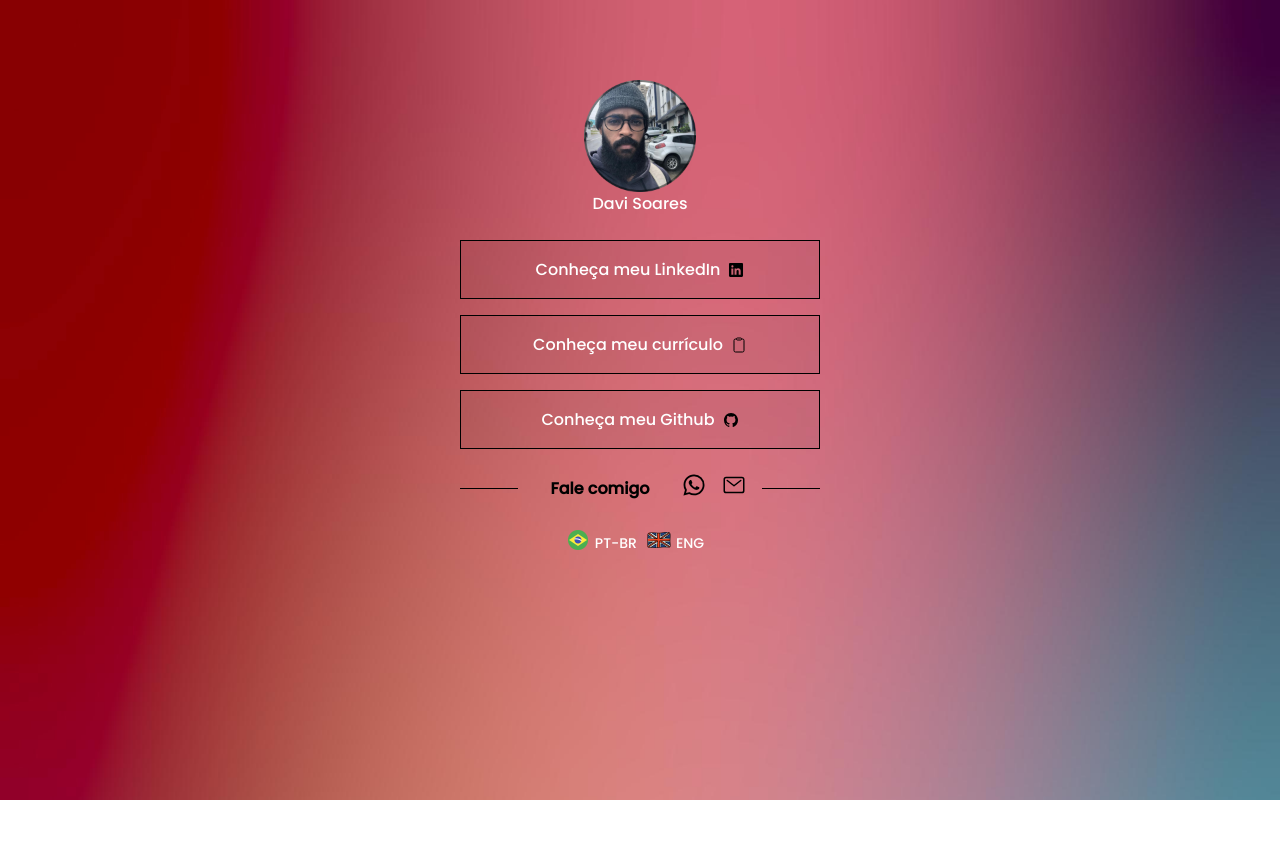
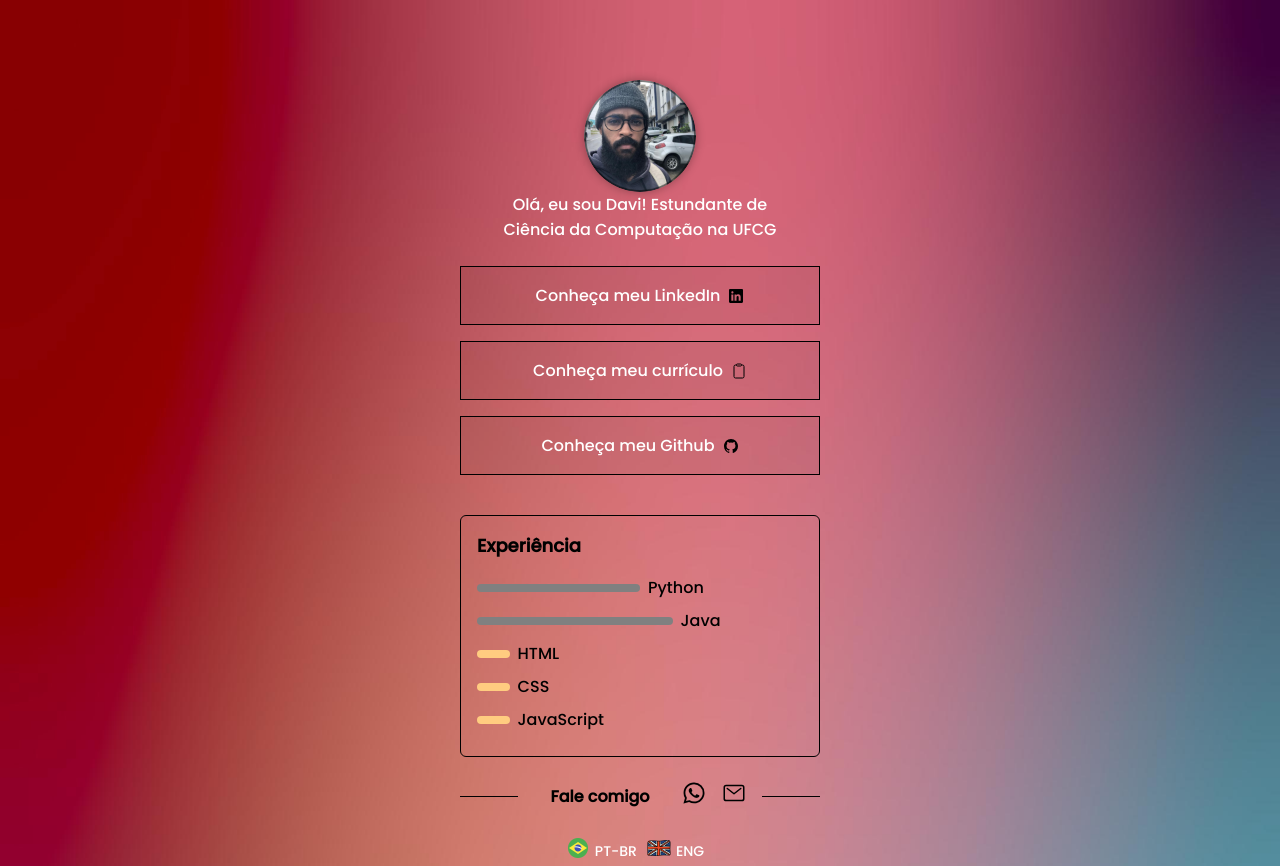
Before and after one commit to davi-sf/Projeto-Web, a plain HTML site: page index.html in a window 1280 px wide. Before the commit the page ends 800 px from the top, so only its background shows below. Drawn offline with nearby package versions, Linux system fonts and the light colour scheme.

Commit message:
feat: nova atualização no pequeno projeto web, agora com barras de experiência

```diff
--- a/index.html
+++ b/index.html
@@ -19,9 +19,9 @@
       <div id="profile">
   <img
     src="./assets/avatar.png"
-          alt="Foto de Davi Soares, usando touca e oculos preto."
+    alt="Foto de Davi Soares, usando touca e óculos preto."
   />
-        <p>Davi Soares</p>
+  <span data-lang="name">Olá, sou Davi! Estudante de Ciência da Computação na UFCG</span>
 </div>
       <ul>
         <li>
@@ -33,9 +33,8 @@
           </a>
         </li>
         <li>
-          <a href="https://drive.google.com/file/d/1jJ84TA6DQ6rJf89vfy7c_8NGvkgYYHVO/view?usp=sharing"
-          target="_blank"
-            > <span- data-lang="resume">Conheca meu currículo </span->
+          <a id="resume-link" href="https://drive.google.com/file/d/1jJ84TA6DQ6rJf89vfy7c_8NGvkgYYHVO/view?usp=sharing" target="_blank">
+  <span data-lang="resume">Conheça meu currículo</span>
   <ion-icon name="clipboard-outline"></ion-icon>
 </a>
         </li>
@@ -46,6 +45,31 @@
           </a>
         </li>
       </ul>
+       <div id="experience">
+  <h2 class="title"><span data-lang="experience">Experiência:</span></h2>
+  <div class="skills">
+    <div class="skill">
+      <div class="bar strong" style="width: 50%"></div>
+      <p class="text">Python</p>
+    </div>
+    <div class="skill">
+      <div class="bar strong" style="width: 60%"></div>
+      <p class="text">Java</p>
+    </div>
+    <div class="skill">
+      <div class="bar weak" style="width: 10%"></div>
+      <p class="text">HTML</p>
+    </div>
+    <div class="skill">
+      <div class="bar weak" style="width: 10%"></div>
+      <p class="text">CSS</p>
+    </div>
+    <div class="skill">
+      <div class="bar weak" style="width: 10%"></div>
+      <p class="text">JavaScript</p>
+    </div>
+  </div>
+</div>
       <div id="Redes">
         <span data-lang="contact">Fale comigo</span>
   <a href="https://wa.me/5583996514212" target="_blank">
--- a/script.js
+++ b/script.js
@@ -6,7 +6,8 @@ var texts = {
     resume: "Check out my resume",
     github: "Check out my Github",
     contact: "Contact me",
-    name: "Davi Soares",
+    name: "Hello, I am Davi! Computer Science student at FUCG ",
+    experience: "Experience"
   },
 
   "pt-br": {
@@ -14,6 +15,8 @@ var texts = {
     resume: "Conheça meu currículo",
     github: "Conheça meu Github",
     contact: "Fale comigo",
+    name: "Olá, eu sou Davi! Estundante de Ciência da Computação na UFCG",
+    experience: "Experiência"
   },
 }
 
@@ -23,11 +26,11 @@ pegaLinks.forEach(function (link) {
     var lang = link.getAttribute("language")
     mudaTexto(lang)
     if (lang === "en") {
-      var resumeLink = document.querySelector(
-        "a[href='https://drive.google.com/file/d/1jJ84TA6DQ6rJf89vfy7c_8NGvkgYYHVO/view?usp=sharing']"
-      )
-      resumeLink.href =
+      document.getElementById("resume-link").href =
         "https://drive.google.com/file/d/19BblG6ljfJuksvSAQsK8DyP-I8arj1BT/view?usp=sharing"
+    } else {
+      document.getElementById("resume-link").href =
+        "https://drive.google.com/file/d/1jJ84TA6DQ6rJf89vfy7c_8NGvkgYYHVO/view?usp=sharing"
     }
   })
 })
@@ -41,3 +44,8 @@ function mudaTexto(lang) {
 }
 
 mudaTexto("pt-br")
+
+window.addEventListener("load", function () {
+  var redesElement = document.getElementById("Redes")
+  redesElement.classList.add("show")
+})
--- a/style.css
+++ b/style.css
@@ -1,15 +1,12 @@
-*{
+* {
   margin: 0;
   padding: 0;
-
-
 }
 
 h1 {
   font-size: 24px;
   color: #000000;
 }
-
 
 body {
   background-image: url(./assets/thomas-lefebvre-mT1uxKaegSQ-unsplash.jpg);
@@ -20,34 +17,51 @@ body {
 
 body * {
   font-family: 'Poppins', sans-serif;
-  color: #ffffffff
+  color: #ffffffff;
 }
 
 #container {
   width: 360px;
-
   margin-top: 56px;
   margin-bottom: auto;
   margin-left: auto;
   margin-right: auto;
+  opacity: 0;
+  animation: fade-in 1s ease-in-out forwards;
 }
 
-#profile{
+@keyframes fade-in {
+  0% {
+    opacity: 0;
+    transform: translateY(20px);
+  }
+  100% {
+    opacity: 1;
+    transform: translateY(0);
+  }
+}
+
+#profile {
   text-align: center;
   padding: 24px;
 }
+
 #profile img {
   display: block;
   width: 112px;
   margin: auto;
+  border-radius: 50%;
+  box-shadow: 0 0 10px rgba(0, 0, 0, 0.3);
 }
 
 #profile p {
   font-weight: 500;
   font-size: 16px;
   line-height: 24px;
-  margin-top: 8;
-  margin-bottom: auto;
+  margin-top: 16px;
+  margin-bottom: 10px;
+  color: floralwhite;
+  text-shadow: 2px 2px 4px rgba(0, 0, 0, 0.3);
 }
 
 /* links */
@@ -152,3 +166,52 @@ ul li a:hover ion-icon {
 .lang-link:hover .lang-icon img {
   filter: brightness(80%);
 }
+
+#experience {
+  margin-top: 40px;
+  padding: 16px;
+  border: 1px solid black;
+  border-radius: 6px;
+  text-align: left;
+}
+
+.title {
+  font-size: 18px;
+  font-weight: bold;
+  color: #000000;
+  margin-bottom: 16px;
+  font-family: "Arial", sans-serif;
+}
+.title span {
+  color: black; /
+}
+.skills {
+  display: flex;
+  flex-direction: column;
+}
+
+.skill {
+  display: flex;
+  align-items: center;
+  margin-bottom: 8px;
+}
+
+.bar {
+  height: 8px;
+  background-color: #f2f2f2;
+  border-radius: 4px;
+  margin-right: 8px;
+}
+
+.strong {
+  background-color: gray;
+}
+
+.weak {
+  background-color: #ffcc80; /* nova cor para a barra de weak */
+}
+
+.text {
+  font-size: 16px;
+  color: #000000;
+}
```
Lines whose indentation alone changed are shown as unchanged.
